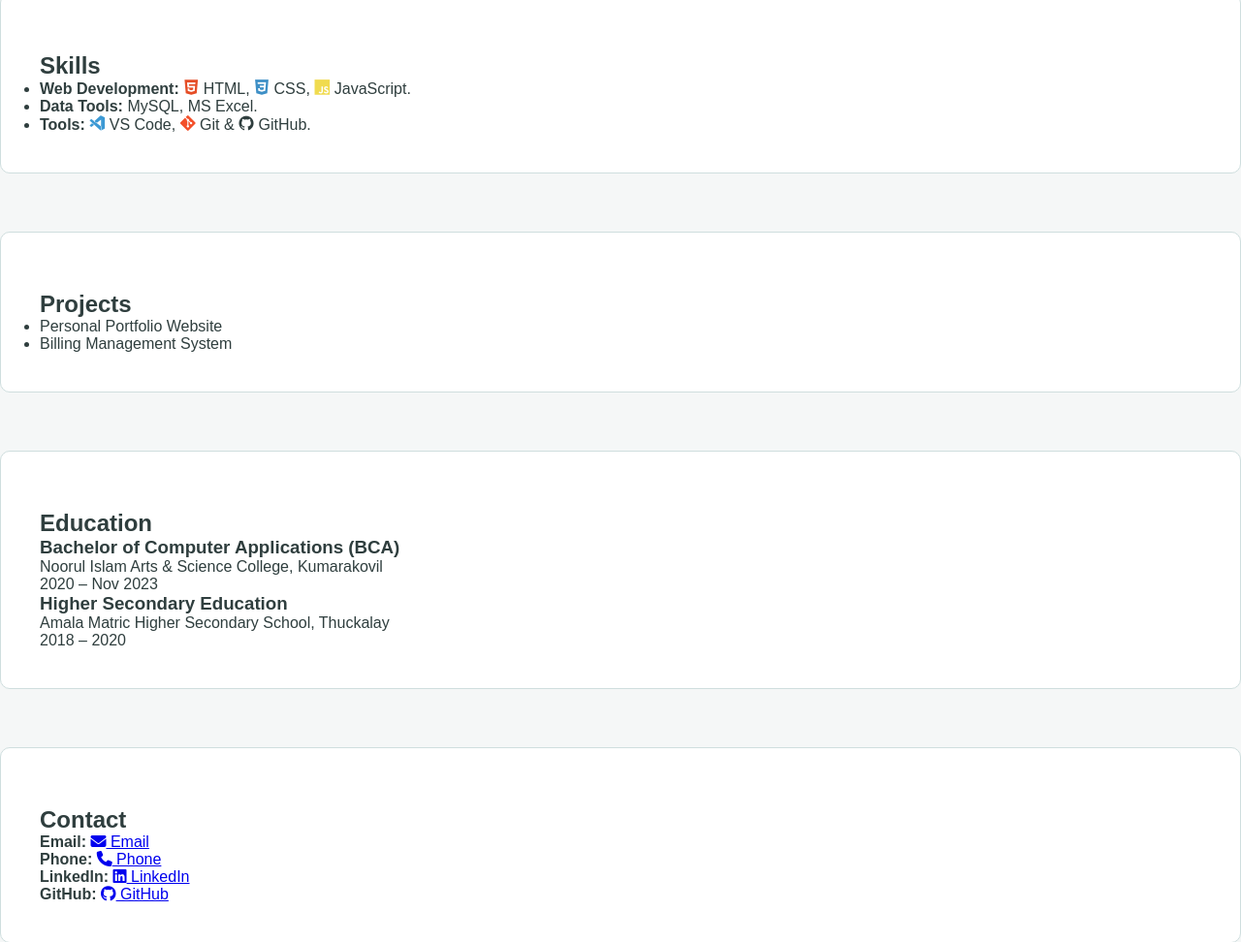
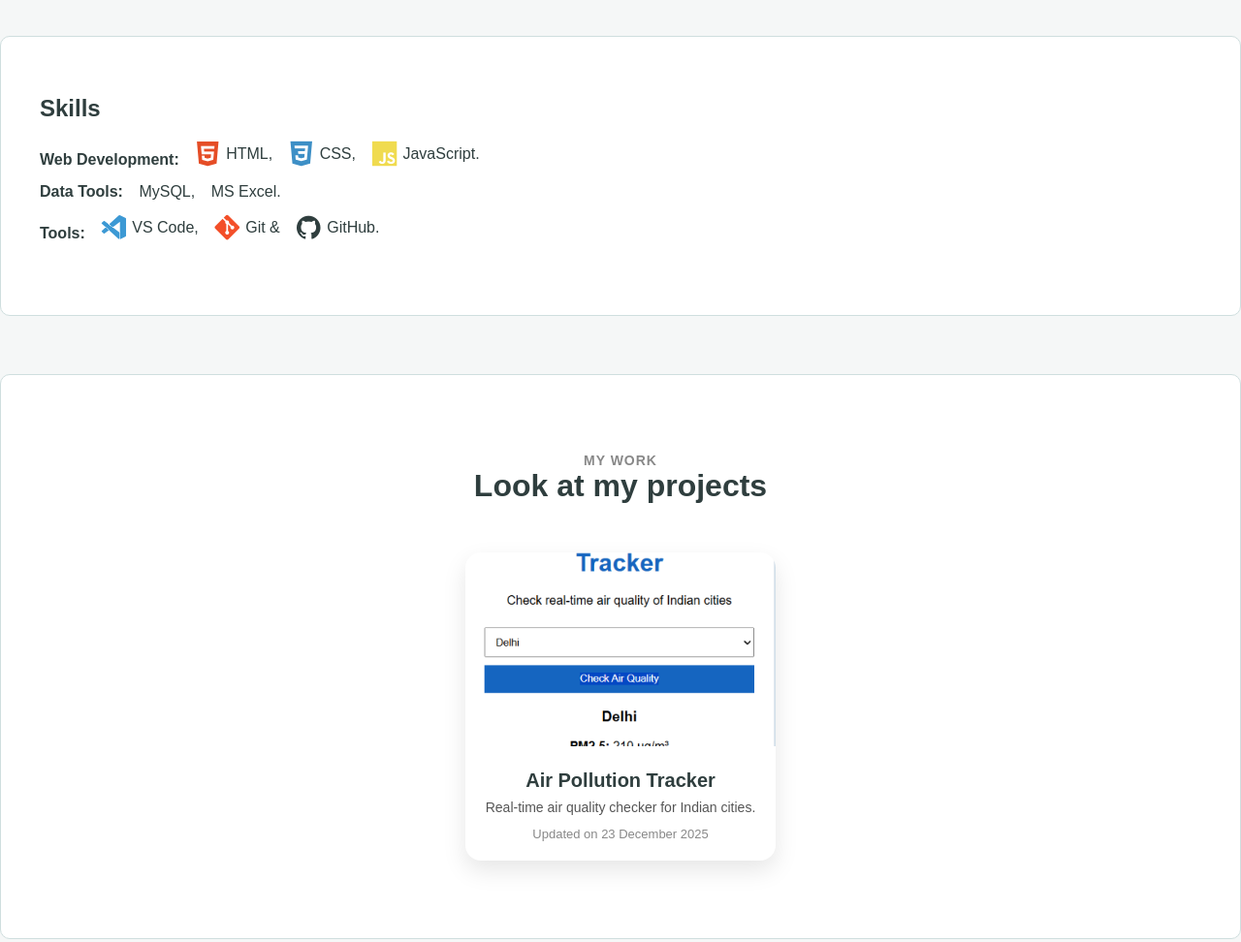
Before and after one commit to berzine10-cmd/Berzine-Portfolio, a plain HTML site: page index.html in a window 1280 px wide. Shown: the part 557-1529 px from the top of the page at 97% size. Drawn offline with nearby package versions, Linux system fonts and the light colour scheme.

Commit message:
updated portfolio date display and content

```diff
--- a/index.html
+++ b/index.html
@@ -94,14 +94,33 @@ I also have practical field experience in hardware installation, troubleshooting
   </ul>
 </section>
     <!-- PROJECTS -->
-    <section id="projects">
-        <h2>Projects</h2>
-        <ul>
-            <li>Personal Portfolio Website</li>
-            <li>Billing Management System</li>
-        </ul>
-    </section>
+<section class="projects-section" id="projects">
 
+  <h5 class="subtitle">My Work</h5>
+  <h2 class="title">Look at my projects</h2>
+
+  <div class="projects-grid">
+
+    <a
+  href="https://berzine10-cmd.github.io/Air-pollution-Awareness-Website/"
+  target="_blank"
+  class="project-card"
+>
+      <img src="images/air-pollution.png" alt="Air Pollution Tracker">
+
+      <div class="project-content">
+        <h3>Air Pollution Tracker</h3>
+
+        <p class="project-desc">
+          Real-time air quality checker for Indian cities.
+        </p>
+
+        <p class="project-time" id="airTime"></p>
+      </div>
+    </a>
+
+  </div>
+</section>
     <!--EDUCATION-->
 
     <section id="education">
--- a/script.js
+++ b/script.js
@@ -1,6 +1,24 @@
+// Mobile menu toggle
 const menuIcon = document.getElementById("menu-icon");
 const navLinks = document.querySelector(".nav-links");
 
-menuIcon.addEventListener("click", () => {
+if (menuIcon) {
+  menuIcon.addEventListener("click", () => {
     navLinks.classList.toggle("active");
-});
+  });
+}
+
+// Show today's date for Air Pollution Tracker project
+const airTime = document.getElementById("airTime");
+
+if (airTime) {
+  const today = new Date();
+
+  const options = {
+    year: "numeric",
+    month: "long",
+    day: "numeric"
+  };
+
+    airTime.textContent = `Updated on ${today.toLocaleDateString("en-IN", options)}`;
+  }
--- a/style.css
+++ b/style.css
@@ -1,17 +1,25 @@
+/* =========================
+   GLOBAL RESET
+========================= */
 * {
   margin: 0;
   padding: 0;
   box-sizing: border-box;
 }
 
+html {
+  scroll-behavior: smooth;
+}
+
 body {
-  margin: 0;
   font-family: Arial, sans-serif;
   background-color: #f5f7f7;
   color: #2f3e3e;
 }
 
-/* NAVBAR */
+/* =========================
+   NAVBAR
+========================= */
 .navbar {
   display: flex;
   justify-content: space-between;
@@ -20,9 +28,9 @@ body {
   padding: 15px 30px;
   position: sticky;
   top: 0;
-    border-bottom: 3px solid #ffffff;
   z-index: 1000;
-    border-top: 3px solid white;
+  border-top: 3px solid #fff;
+  border-bottom: 3px solid #fff;
 }
 
 .logo {
@@ -47,12 +55,7 @@ body {
   color: #ffffff;
   text-decoration: none;
   font-weight: bold;
-  display: inline-block;
-
-  transition:
-    background-color 0.3s ease,
-    color 0.3s ease,
-    transform 0.2s ease;
+  transition: background 0.3s, color 0.3s, transform 0.2s;
 }
 
 .nav-links a:hover {
@@ -60,7 +63,7 @@ body {
   color: #2c7a7b;
   transform: translateY(-2px);
 }
-/* MENU ICON */
+
 .menu-icon {
   display: none;
   font-size: 26px;
@@ -68,16 +71,20 @@ body {
   cursor: pointer;
 }
 
-/* SECTIONS */
+/* =========================
+   SECTIONS
+========================= */
 section {
   background: #ffffff;
   margin-bottom: 60px;
   padding: 60px 40px;
   border-radius: 10px;
-    padding-top: 60px;
-    padding-bottom: 40px;
   border: 1px solid #cfdede;
   scroll-margin-top: 90px;
+}
+
+section h2 {
+  margin-bottom: 20px;
 }
 
 .home {
@@ -86,9 +93,118 @@ section {
   border: 2px solid #2c7a7b;
 }
 
-/* RESPONSIVE DESIGN */
+/* =========================
+   SKILLS
+========================= */
+.skills-list {
+  list-style: none;
+}
+
+.skills-list li {
+  margin: 15px 0;
+}
+
+.skill-item {
+  display: inline-flex;
+  align-items: center;
+  margin-left: 12px;
+  font-size: 16px;
+}
+
+.skill-item i {
+  font-size: 26px;
+  margin-right: 6px;
+}
+
+/* =========================
+   SOCIAL LINKS
+========================= */
+.social-icon {
+  display: inline-flex;
+  align-items: center;
+  gap: 6px;
+  font-size: 18px;
+  color: #0A66C2;
+  text-decoration: none;
+  margin-right: 15px;
+}
+
+.social-icon i {
+  font-size: 22px;
+}
+
+/* =========================
+   PROJECTS SECTION
+========================= */
+.projects-section {
+  padding: 80px 20px;
+  text-align: center;
+}
+
+.subtitle {
+  font-size: 14px;
+  color: #888;
+  letter-spacing: 1px;
+  text-transform: uppercase;
+}
+
+.title {
+  font-size: 32px;
+  margin-bottom: 50px;
+}
+
+.projects-grid {
+  display: flex;
+  justify-content: center;
+}
+
+/* Project card is the LINK */
+.project-card {
+  width: 320px;
+  text-decoration: none;
+  color: inherit;
+  background: #ffffff;
+  border-radius: 16px;
+  overflow: hidden;
+  box-shadow: 0 10px 25px rgba(0, 0, 0, 0.1);
+  transition: transform 0.35s ease, box-shadow 0.35s ease;
+}
+
+.project-card:hover {
+  transform: translateY(-12px);
+  box-shadow: 0 25px 45px rgba(0, 0, 0, 0.18);
+}
+
+.project-card img {
+  width: 100%;
+  height: 200px;
+  object-fit: cover;
+}
+
+.project-content {
+  padding: 20px;
+}
+
+.project-content h3 {
+  font-size: 20px;
+  margin-bottom: 8px;
+}
+
+.project-desc {
+  font-size: 14px;
+  color: #555;
+  margin-bottom: 12px;
+}
+
+.project-time {
+  font-size: 13px;
+  color: #888;
+}
+
+/* =========================
+   RESPONSIVE (MOBILE ONLY)
+========================= */
 @media (max-width: 768px) {
-
   .nav-links {
     display: none;
     flex-direction: column;
@@ -112,46 +228,8 @@ section {
     display: flex;
   }
 
-    .skills-list {
-  list-style: none;
-  padding: 0;
+  .projects-grid {
+    flex-direction: column;
+    align-items: center;
   }
-
-.skills-list li {
-  margin: 15px 0;
 }
-
-.skill-item {
-  display: inline-flex;
-  align-items: center;
-  margin-left: 12px;
-  font-size: 16px;
-}
-
-.skill-item i {
-  font-size: 26px;
-  margin-right: 6px;
-}
-
-.social-icon {
-  display: inline-flex;
-  align-items: center;
-  gap: 6px;
-  font-size: 18px;
-  color: #0A66C2; /* LinkedIn blue */
-  text-decoration: none;
-  margin-right: 15px;
-}
-
-.social-icon i {
-  font-size: 22px;
-}
-section h2{
-    margin-bottom: 20px;
-}
-html{
-    scroll-behavior: smooth;
-}
-
-
-}
```
Also changed, not shown: images/air-pollution.png (added). Lines whose indentation alone changed are shown as unchanged.
